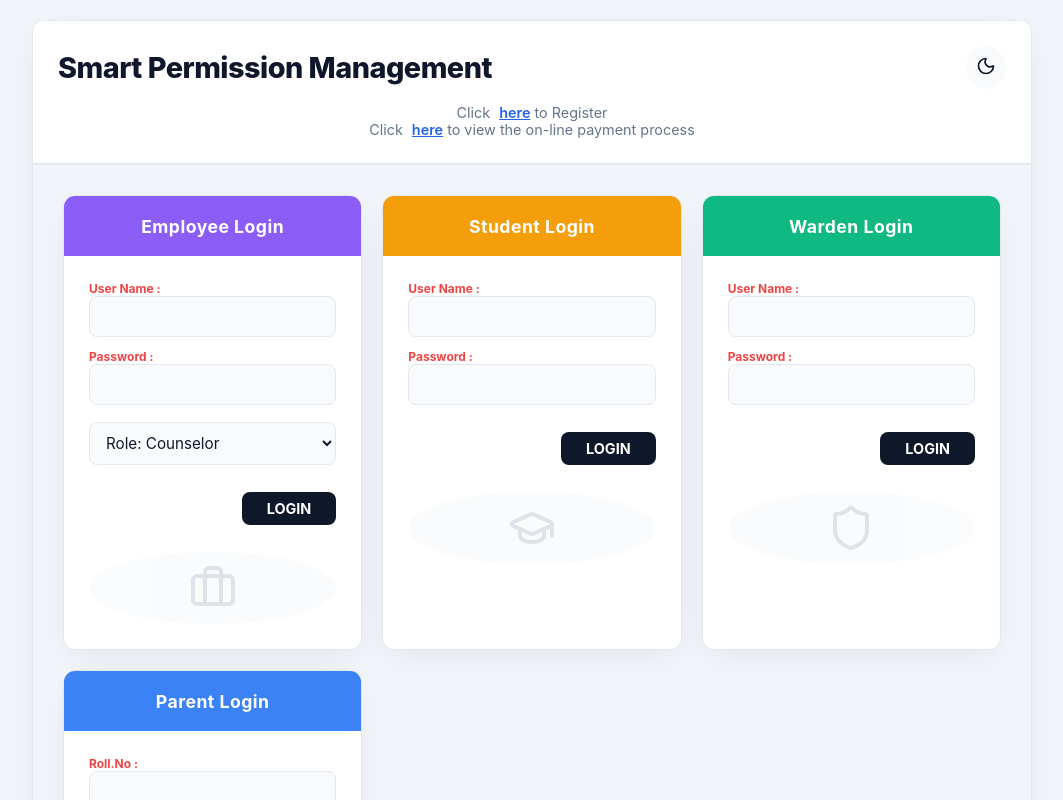
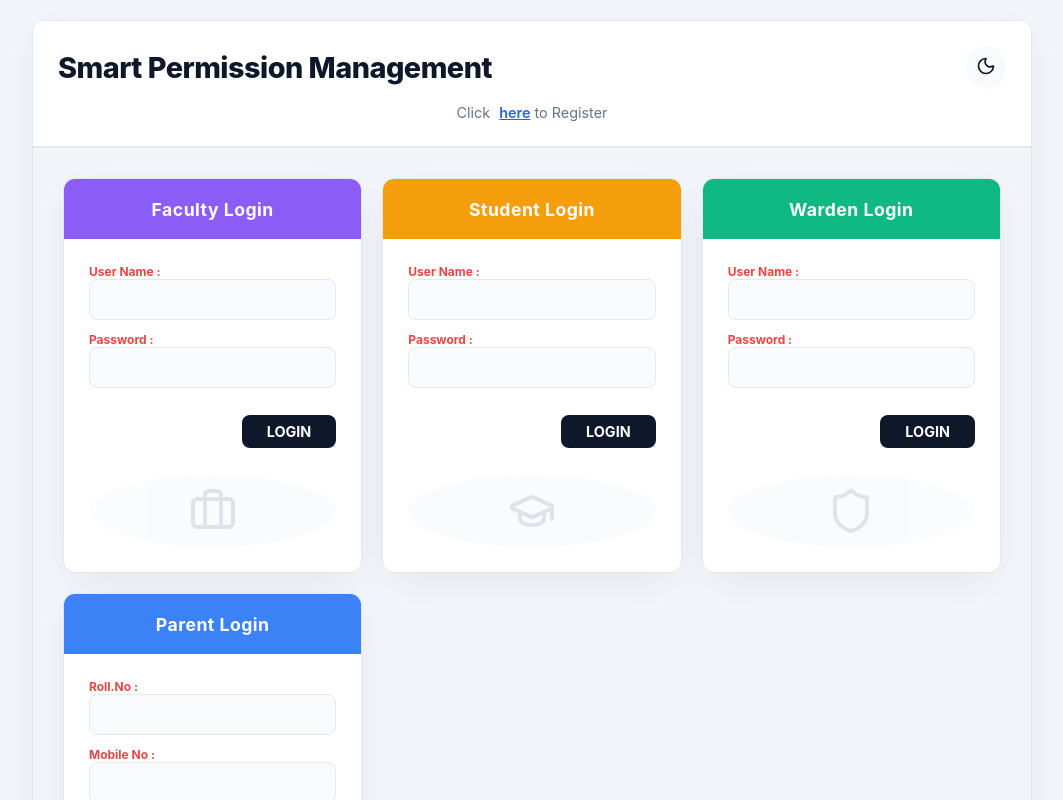
Before and after one commit to Varshini005-byte/spms, a React (Create React App) app in the folder frontend/: page / in a window 1280 px wide. Shown: the top 800 px of the page, without its empty margins (108-1171 px from the left). Built offline with nearby package versions, Linux system fonts and the light colour scheme.

Commit message:
SPMS Final: 4 clean portals, No manual roles, Minimalist UI

```diff
--- a/frontend/src/components/Home.js
+++ b/frontend/src/components/Home.js
@@ -11,17 +11,18 @@ export default function Home() {
   const LoginCard = ({ title, type, role, icon }) => {
     const [idInput, setIdInput] = useState("");
     const [passInput, setPassInput] = useState("");
-    const [subRole, setSubRole] = useState("counselor");
 
     const handleLogin = () => {
       if (idInput && passInput) {
+        // Mock data logic - The role and name will be fetched from DB in real usage
         const names = {
           student: "Varshini (Student)",
-          faculty: `Prof. Rao (${subRole.replace('_', ' ')})`,
+          faculty: "Prof. Rao (Staff)",
           warden: "Chief Warden",
           parent: "Student Parent"
         };
-        let userData = { id: idInput, name: names[role] || "User", role, sub_role: role === 'faculty' ? subRole : null };
+
+        let userData = { id: idInput, name: names[role] || "User", role: role };
         localStorage.setItem("user", JSON.stringify(userData));
         navigate(`/${role}`);
       } else {
@@ -41,14 +42,6 @@ export default function Home() {
             <label>{role === 'parent' ? "Mobile No :" : "Password :"}</label>
             <input type="password" onChange={(e) => setPassInput(e.target.value)} />
           </div>
-
-          {role === 'faculty' && (
-            <select style={{marginTop: 5}} onChange={(e) => setSubRole(e.target.value)}>
-               <option value="counselor">Role: Counselor</option>
-               <option value="class_teacher">Role: Class Teacher</option>
-               <option value="hod">Role: HOD</option>
-            </select>
-          )}
 
           <div className="login-btn-container">
             <button className="login-btn" onClick={handleLogin}>LOGIN</button>
@@ -73,13 +66,11 @@ export default function Home() {
         </div>
         <div className="banner-links" style={{marginTop: 15}}>
            Click <span onClick={() => navigate("/register")}>here</span> to Register
-           <br/>
-           Click <span>here</span> to view the on-line payment process
         </div>
       </div>
 
       <div className="portals-grid">
-        <LoginCard title="Employee Login" type="employee" role="faculty" icon={<Briefcase size={48} color="#94a3b8" />} />
+        <LoginCard title="Faculty Login" type="employee" role="faculty" icon={<Briefcase size={48} color="#94a3b8" />} />
         <LoginCard title="Student Login" type="student" role="student" icon={<GraduationCap size={48} color="#94a3b8" />} />
         <LoginCard title="Warden Login" type="warden" role="warden" icon={<Shield size={48} color="#94a3b8" />} />
         <LoginCard title="Parent Login" type="parent" role="parent" icon={<Users size={48} color="#94a3b8" />} />
```
